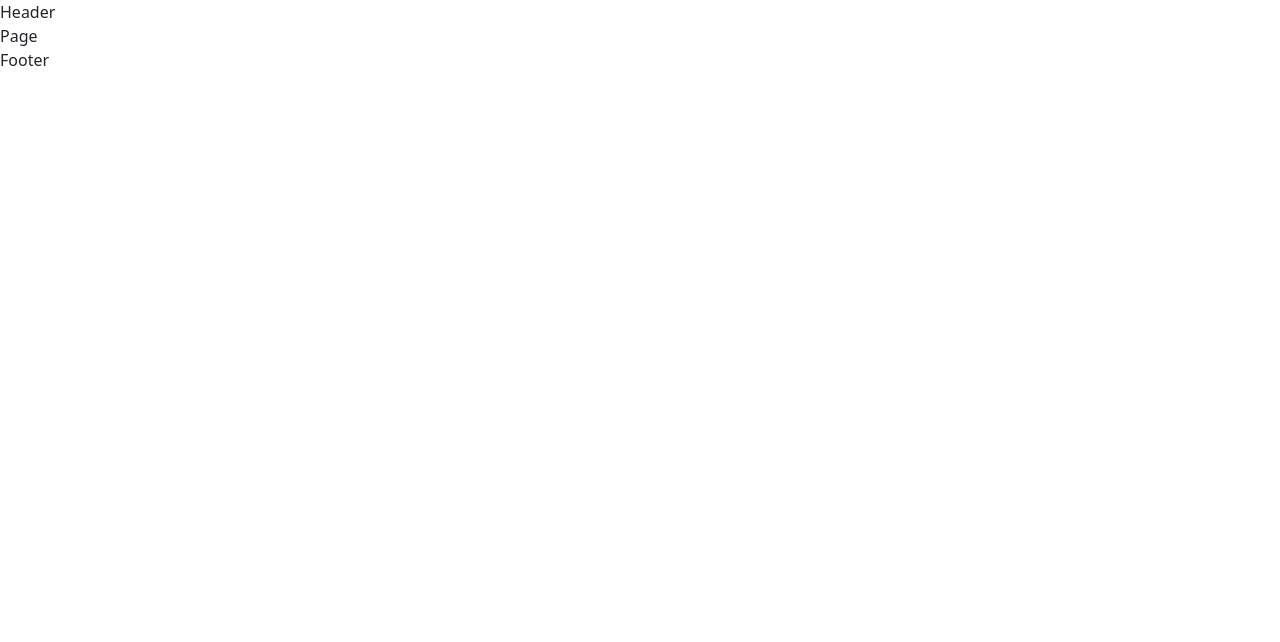
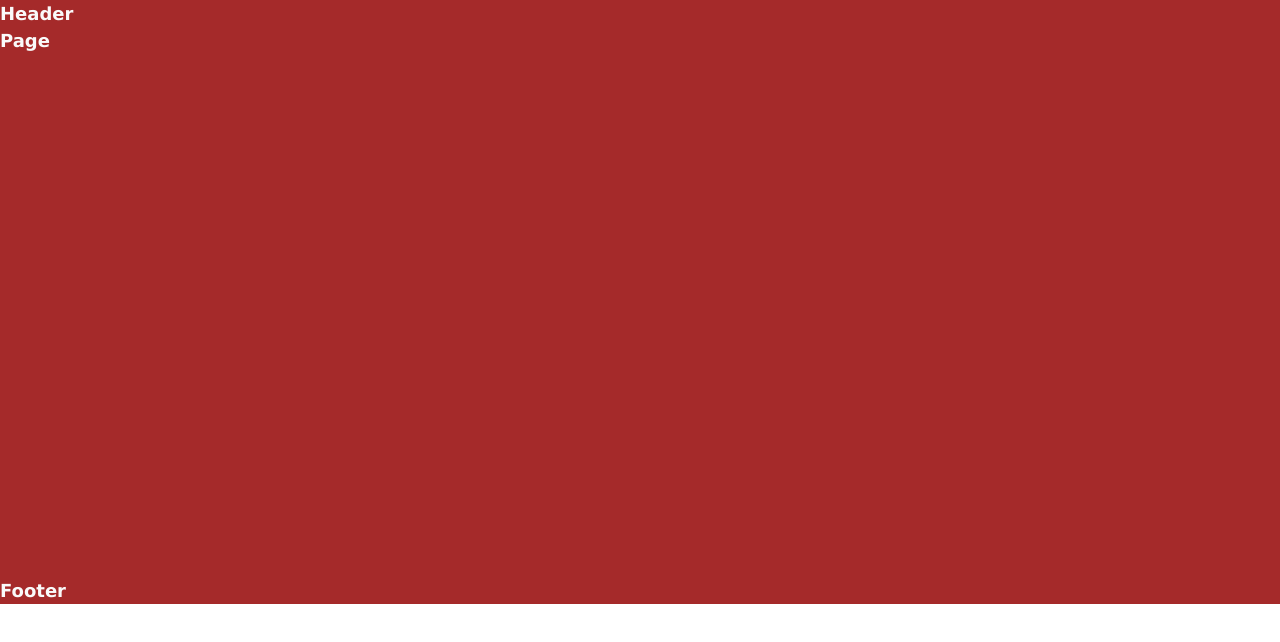
Before and after one commit to ShannaRenee/React-Portfolio, a React (Create React App) app in the folder react-portfolio/: page / in a window 1280 px wide. Shown: the top 642 px of the page. Built offline with nearby package versions, Linux system fonts and the light colour scheme.

Commit message:
styling changes

```diff
--- a/react-portfolio/src/App.js
+++ b/react-portfolio/src/App.js
@@ -1,7 +1,9 @@
 import React from "react";
 import Header from "./components/Header";
-import Page from "../page";
+import Page from "./page/index";
 import Footer from "./components/Footer";
+
+const pages = ['about', 'portfolio', ]
 
 function App() {
   return (
--- /dev/null
+++ b/react-portfolio/src/components/Footer/style.css
@@ -0,0 +1,4 @@
+footer {
+    height: 50px;
+
+}
--- a/react-portfolio/src/components/Header/index.js
+++ b/react-portfolio/src/components/Header/index.js
@@ -2,7 +2,7 @@ import React from 'react'
 
 const Header = () => {
   return (
-    <div>Header</div>
+    <header>Header</header>
   )
 }
 
--- /dev/null
+++ b/react-portfolio/src/components/Header/style.css
@@ -0,0 +1,4 @@
+header {
+    height: 200px;
+
+}
--- a/react-portfolio/src/index.css
+++ b/react-portfolio/src/index.css
@@ -13,3 +13,16 @@
 html, body {
   min-height: 100%;
 }
+
+.wrapper {
+  background-color: var(--darker);
+  color: var(--light);
+  font-family: 'Lucida Sans', 'Lucida Sans Regular', 'Lucida Grande', 'Lucida Sans Unicode', Geneva, Verdana, sans-serif;
+  font-size: 18px;
+  font-weight: 600;
+  line-height: 1.5;
+}
+
+main {
+  min-height: calc(100vh - 250px);
+}
```
Also changed, not shown: react-portfolio/src/page/index.js (renamed from react-portfolio/page/index.js).
